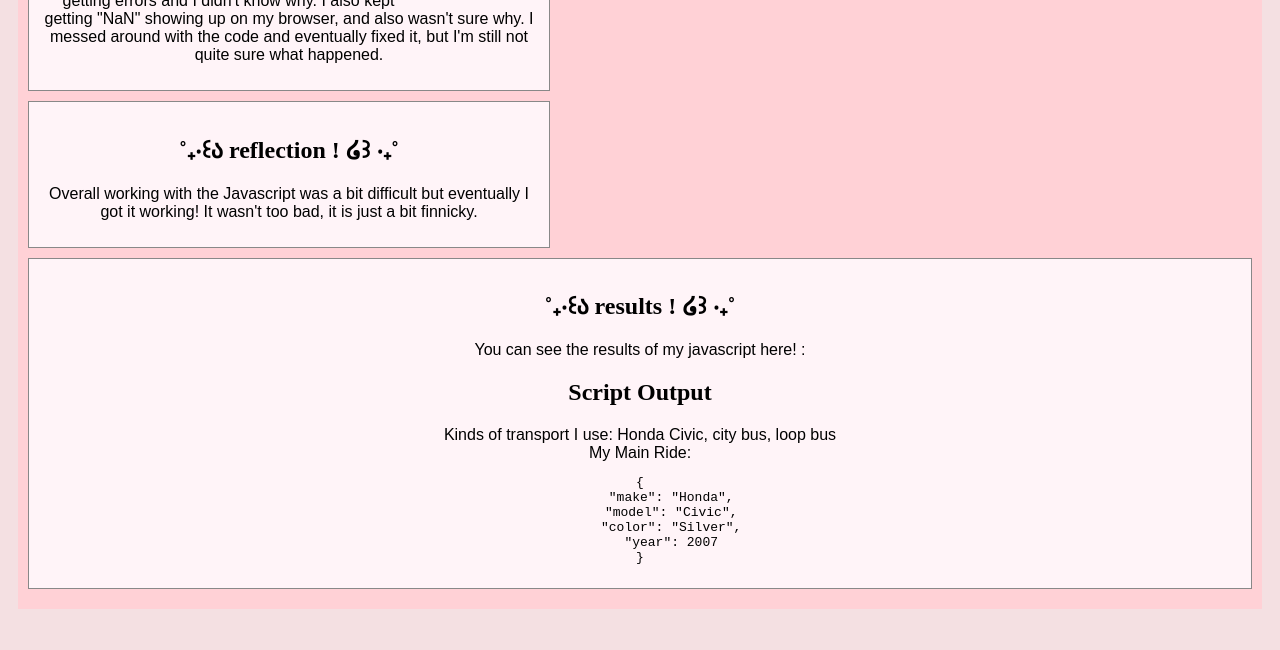
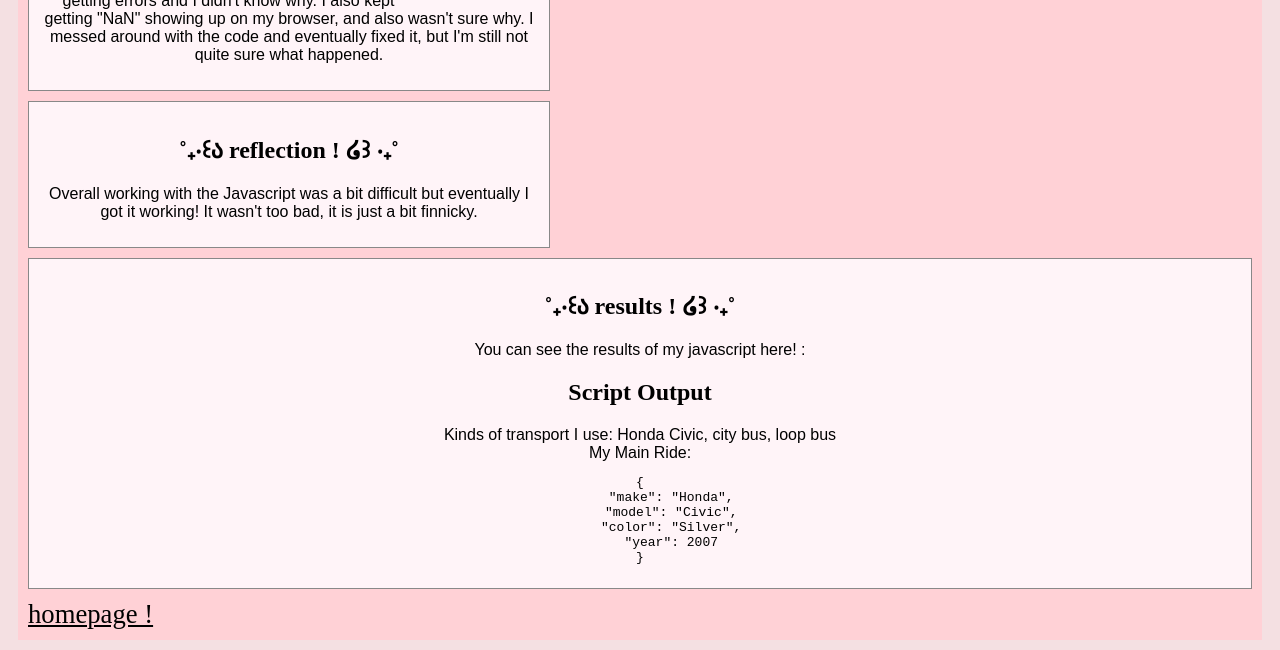
Before and after one commit to bldmochi/art101, a plain HTML site: page lab6/index.html in a window 1280 px wide. Shown: the part 422-1072 px from the top of the page. Before the commit the page ends 1041 px from the top, so only its background shows below. Drawn offline with nearby package versions, Linux system fonts and the light colour scheme.

Commit message:
added link to homepage for lab 6

```diff
--- a/lab6/index.html
+++ b/lab6/index.html
@@ -63,6 +63,7 @@
 
 		<nav id="links">
 			<!-- Put links to other pages (including the homepage) here. -->
+			<a href="https://bldmochi.github.io/art101/"> homepage ! </a>
 		</nav>
 	</main>
 </body>
```
